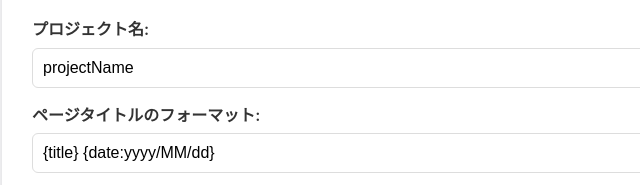
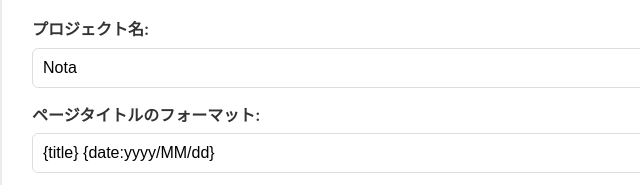
Before and after one commit to cti1650/CosenseQuick-for-Google-Calendar, a plain HTML site: page public/index.html in a window 1280 px wide. Shown: the part 423-608 px from the top of the page, 288-928 px from the left. Drawn offline with Linux system fonts and the light colour scheme.

Commit message:
Update index.html

```diff
--- a/public/index.html
+++ b/public/index.html
@@ -104,7 +104,7 @@
 
         <div class="input-group">
             <label for="projectName">プロジェクト名:</label>
-            <input type="text" id="projectName" placeholder="例: projectName" value="projectName">
+            <input type="text" id="projectName" placeholder="例: Nota" value="Nota">
         </div>
 
         <div class="input-group">
@@ -154,9 +154,19 @@
     </div>
 
     <script>
+        function getQueryParam(name) {
+            const urlParams = new URLSearchParams(window.location.search);
+            return urlParams.get(name);
+        }
+
         function generateBookmarklet() {
-            const projectName = document.getElementById('projectName').value || 'projectName';
-            const pageTitleFormat = document.getElementById('pageTitleFormat').value || '{title} {date:yyyy/MM/dd}';
+            // Check for query parameters, use them if present, otherwise use defaults
+            const projectName = getQueryParam('project') || document.getElementById('projectName').value || 'projectName';
+            const pageTitleFormat = getQueryParam('format') || document.getElementById('pageTitleFormat').value || '{title} {date:yyyy/MM/dd}';
+
+            // Update input fields with query parameter values if they exist
+            document.getElementById('projectName').value = projectName;
+            document.getElementById('pageTitleFormat').value = pageTitleFormat;
 
             const bookmarkletCode = `javascript:!function(e){
     const t=document.querySelector("#xTiIn").value,
@@ -177,6 +187,8 @@
         // Generate bookmarklet on page load and when inputs change
         document.getElementById('projectName').addEventListener('input', generateBookmarklet);
         document.getElementById('pageTitleFormat').addEventListener('input', generateBookmarklet);
+
+        // Initial generation
         generateBookmarklet();
     </script>
 </body>
```
